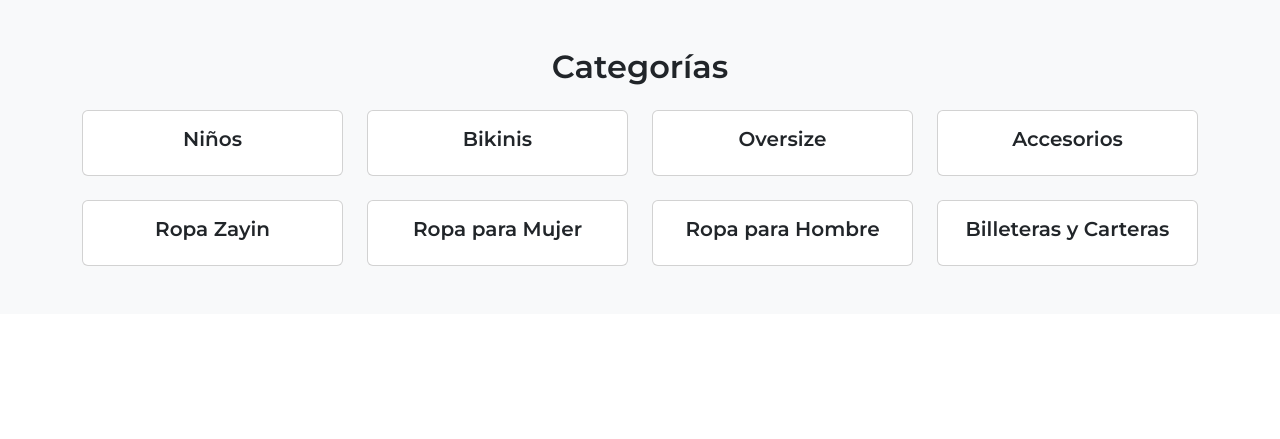
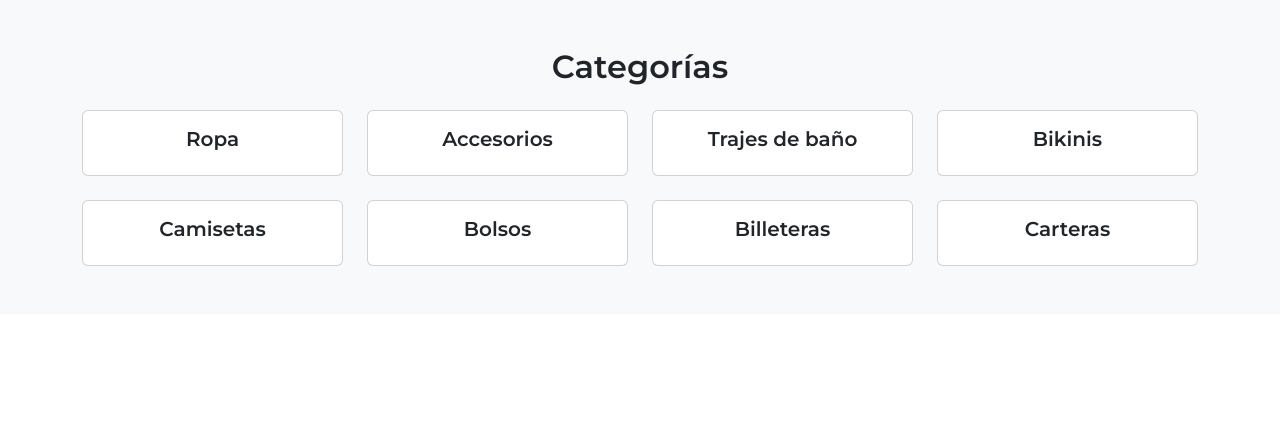
Before and after one commit to Josuque24/Vibra_Urbana_G5_SC502_MN, a PHP site: page /categorias.php in a window 1280 px wide. Shown: the part 56-495 px from the top of the page. Run offline with PHP 8.4, Linux system fonts and the light colour scheme; a user stored in the database is signed in.

Commit message:
funcion de categorias
ahora se muestran las categorias existentes

```diff
--- a/categorias.php
+++ b/categorias.php
@@ -1,6 +1,6 @@
 <?php
 session_start();
-if (!isset($_SESSION['usuario'] )) {
+if (!isset($_SESSION['usuario'])) {
     header("Location: ./login.php");
     exit();
 }
@@ -18,74 +18,99 @@ if (!isset($_SESSION['usuario'] )) {
 <body>
 <main>
 
-  <!-- Navbar -->
   <?php include("include/menu.php"); ?>
 
-
-<!-- Categorías -->
   <section class="py-5 bg-light">
     <div class="container text-center">
       <h2 class="mb-4">Categorías</h2>
       <div class="row g-4">
+
+        <!-- Categorías -->
         <div class="col-md-3 col-6">
           <div class="card categoria-card h-100">
             <div class="card-body">
-            <h5 class="card-title">Niños</h5>
+              <a href="vista_productos.php?cat=1" class="text-decoration-none text-dark">
+                <h5 class="card-title">Ropa</h5>
+              </a>
             </div>
           </div>
         </div>
+
         <div class="col-md-3 col-6">
           <div class="card categoria-card h-100">
             <div class="card-body">
-            <h5 class="card-title">Bikinis</h5>
+              <a href="vista_productos.php?cat=2" class="text-decoration-none text-dark">
+                <h5 class="card-title">Accesorios</h5>
+              </a>
             </div>
           </div>
         </div>
+
         <div class="col-md-3 col-6">
           <div class="card categoria-card h-100">
             <div class="card-body">
-            <h5 class="card-title">Oversize</h5>
+              <a href="vista_productos.php?cat=3" class="text-decoration-none text-dark">
+                <h5 class="card-title">Trajes de baño</h5>
+              </a>
             </div>
           </div>
         </div>
+
+        <!-- Subcategorías -->
         <div class="col-md-3 col-6">
           <div class="card categoria-card h-100">
             <div class="card-body">
-            <h5 class="card-title">Accesorios</h5>
+              <a href="vista_productos.php?subcat=10" class="text-decoration-none text-dark">
+                <h5 class="card-title">Bikinis</h5>
+              </a>
             </div>
           </div>
         </div>
+
         <div class="col-md-3 col-6">
           <div class="card categoria-card h-100">
             <div class="card-body">
-            <h5 class="card-title">Ropa Zayin</h5>
+              <a href="vista_productos.php?subcat=1" class="text-decoration-none text-dark">
+                <h5 class="card-title">Camisetas</h5>
+              </a>
             </div>
           </div>
         </div>
+
         <div class="col-md-3 col-6">
           <div class="card categoria-card h-100">
             <div class="card-body">
-            <h5 class="card-title">Ropa para Mujer</h5>
+              <a href="vista_productos.php?subcat=7" class="text-decoration-none text-dark">
+                <h5 class="card-title">Bolsos</h5>
+              </a>
             </div>
           </div>
         </div>
+
         <div class="col-md-3 col-6">
           <div class="card categoria-card h-100">
             <div class="card-body">
-            <h5 class="card-title">Ropa para Hombre</h5>
+              <a href="vista_productos.php?subcat=8" class="text-decoration-none text-dark">
+                <h5 class="card-title">Billeteras</h5>
+              </a>
             </div>
           </div>
         </div>
+
         <div class="col-md-3 col-6">
           <div class="card categoria-card h-100">
             <div class="card-body">
-            <h5 class="card-title">Billeteras y Carteras</h5>
+              <a href="vista_productos.php?subcat=9" class="text-decoration-none text-dark">
+                <h5 class="card-title">Carteras</h5>
+              </a>
             </div>
           </div>
         </div>
+
       </div>
     </div>
   </section>
+
 </main>
 
 <?php include("include/footer.php"); ?>
```
Also changed, not shown: vista_productos.php (added, +71 -0 lines). Lines whose indentation alone changed are shown as unchanged.
